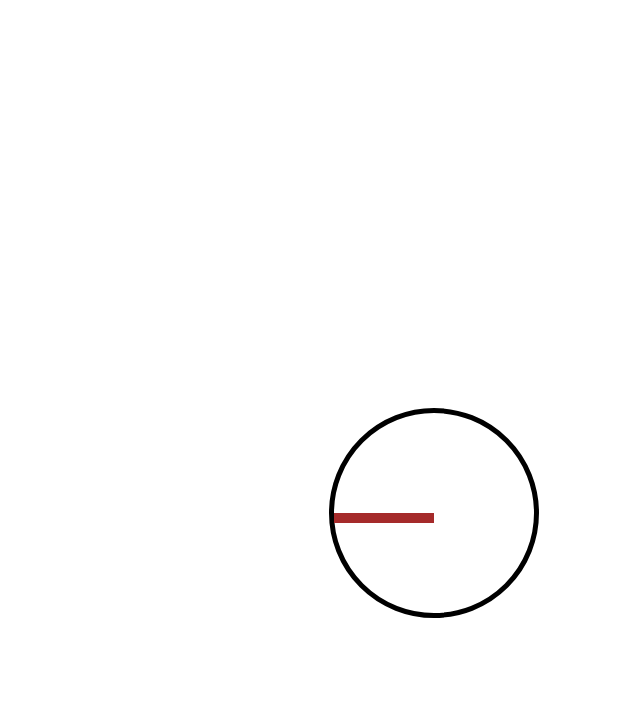
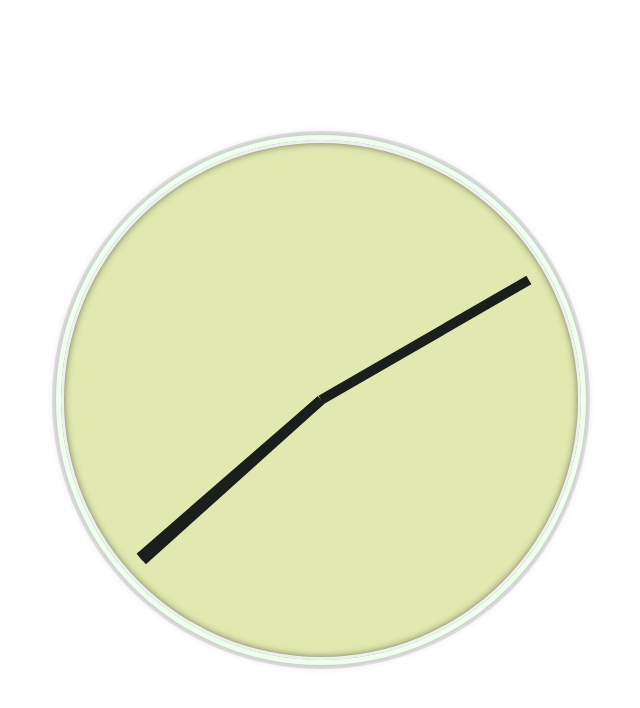
Before and after one commit to MAURICEDS0UZA/Css_Clock, a plain HTML site: page index.html in a window 1280 px wide. Shown: the whole page, without its empty margins (319-959 px from the left). Drawn offline with Linux system fonts and the light colour scheme.

Commit message:
Feat:Analog clock with time displayed

```diff
--- a/index.html
+++ b/index.html
@@ -7,42 +7,82 @@
   </head>
   <body>
     <style>
-      .fae-clock {
-        /* background-image: linear-gradient(red, yellow); */
-        position: absolute;
-
-        width: 100%;
-        height: 100%;
+      body {
+        margin: 0;
+        font-size: 2rem;
+        display: flex;
+        flex: 1;
+        min-height: 100vh;
+        align-items: center;
       }
 
       .clock {
-        width: 200px;
-        height: 200px;
+        width: 30rem;
+        height: 30rem;
         position: relative;
-        left: 50%;
-        top: 50%;
-        border: 5px black solid;
+        margin: 50px auto;
+        border: 5px #efef solid;
         border-radius: 50%;
-      }
-      .hand {
-        width: 100px;
-        height: 10px;
-        background-color: brown;
-        position: absolute;
-        top: 50%;
+        box-shadow: 0 0 0 4px rgba(0, 0, 0, 0.1), inset 0 0 0 3px #efefef,
+          inset 0 0 10px black, 0 0 10px rgba(0, 0, 0, 0.2);
+        padding: 20px;
+        background-color: rgb(225, 233, 176);
       }
 
-      .sec-hand {
-        transition: all 0.5s;
+      .clock-face {
+        position: relative;
+        width: 100%;
+        height: 100%;
+        transform: translateY(-5px);
+      }
+
+      .hand {
+        position: absolute;
+        width: 50%;
+        top: 50%;
+        height: 10px;
+        background-color: rgb(26, 31, 28);
+        /* transition: all 0.05s; */
+        transform: rotate(90deg);
+        transform-origin: 100%;
+        transition: ease-in-out;
+      }
+
+      .digital-clock {
       }
     </style>
-    <div class="fae-clock">
-      <div class="clock">
+    <div class="clock">
+      <div class="clock-face">
         <div class="hand hour-hand"></div>
         <div class="hand min-hand"></div>
         <div class="hand sec-hand"></div>
       </div>
     </div>
-    <script></script>
+
+    <script>
+      const secondHand = document.querySelector(".sec-hand");
+      const minuteHand = document.querySelector(".min-hand");
+      const hourHand = document.querySelector(".hour-hand");
+
+      function second() {
+        const time = new Date();
+
+        const seconds = time.getSeconds();
+        const secondsDegrees = (seconds / 60) * 360 + 90;
+        secondHand.style.transform = `rotate(${secondsDegrees}deg)`;
+
+        const minutes = time.getMinutes();
+        const minutesDegrees = (minutes / 60) * 360 + 90;
+        minuteHand.style.transform = `rotate(${minutesDegrees}deg)`;
+
+        const hour = time.getHours();
+        const hourDegrees = (hour / 12) * 360 + (minutes / 60) * 30 + 90;
+        hourHand.style.transform = `rotate(${hourDegrees}deg)`;
+      }
+
+      setInterval(() => {
+        second();
+      }, 1000);
+    </script>
   </body>
 </html>
```
